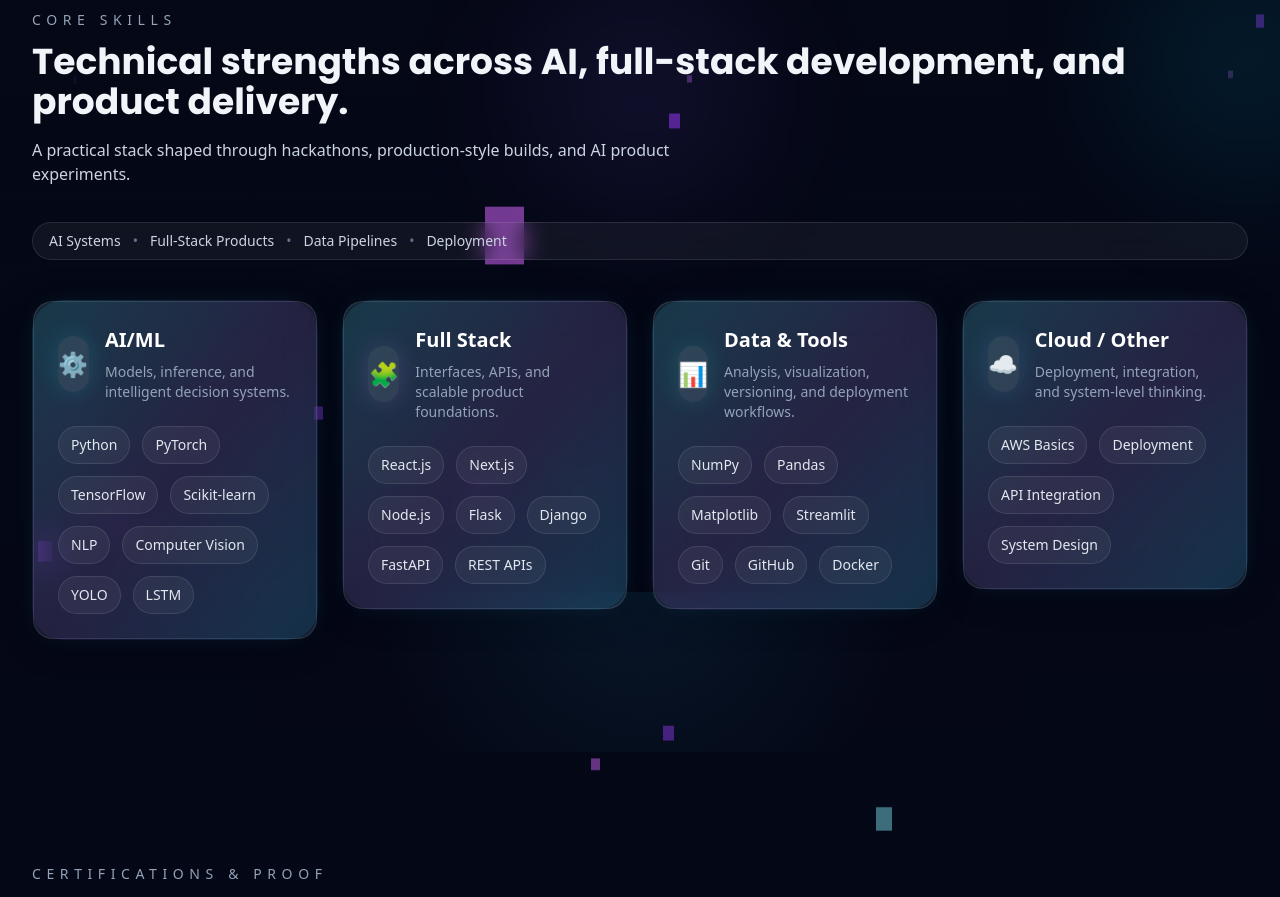
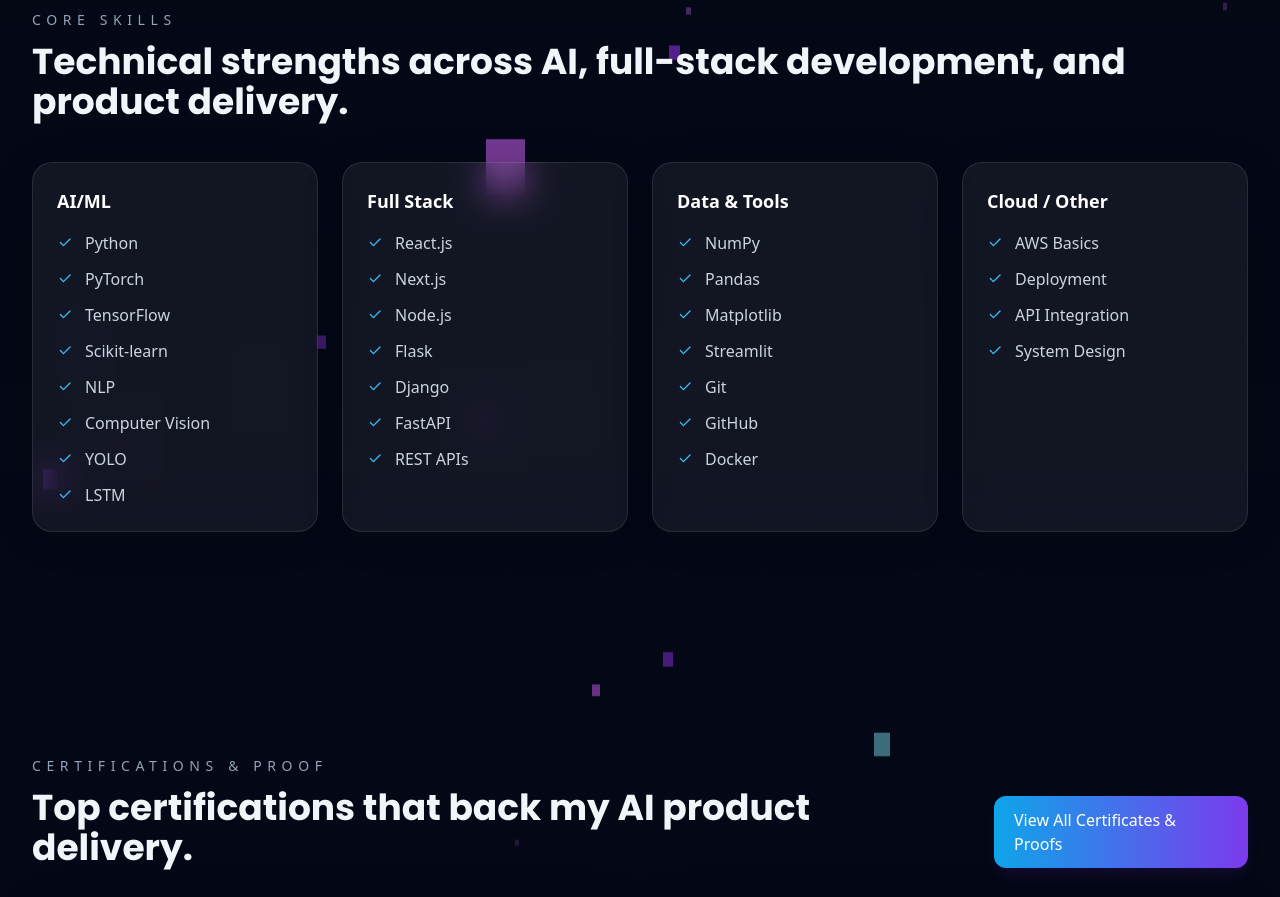
Before and after one commit to sarthaksinghaniya/My-Portfolio, a React (Vite) app: page / in a window 1280 px wide. Shown: the part 7536-8433 px from the top of the page. Built offline with nearby package versions, Linux system fonts and the light colour scheme.

Commit message:
Commit current portfolio updates

```diff
--- a/package.json
+++ b/package.json
@@ -12,6 +12,7 @@
     "@react-three/drei": "^9.121.3",
     "@react-three/fiber": "^8.16.1",
     "framer-motion": "^11.2.10",
+    "lucide-react": "^1.11.0",
     "netlify-cli": "^23.13.0",
     "react": "^18.3.1",
     "react-dom": "^18.3.1",
--- a/src/components/Skills.jsx
+++ b/src/components/Skills.jsx
@@ -2,104 +2,40 @@
 import { skills } from '../data/content'
 import { motion } from 'framer-motion'
 
-const categoryInfo = {
-  'AI/ML': {
-    icon: '⚙️',
-    color: '#22d3ee',
-    glow: 'rgba(34,211,238,0.18)',
-    description: 'Models, inference, and intelligent decision systems.'
-  },
-  'Full Stack': {
-    icon: '🧩',
-    color: '#c084fc',
-    glow: 'rgba(192,132,252,0.18)',
-    description: 'Interfaces, APIs, and scalable product foundations.'
-  },
-  'Data & Tools': {
-    icon: '📊',
-    color: '#2dd4bf',
-    glow: 'rgba(45,212,191,0.18)',
-    description: 'Analysis, visualization, versioning, and deployment workflows.'
-  },
-  'Cloud / Other': {
-    icon: '☁️',
-    color: '#60a5fa',
-    glow: 'rgba(96,165,250,0.18)',
-    description: 'Deployment, integration, and system-level thinking.'
-  }
-}
-
 export default function Skills() {
   return (
-    <section id="skills" className="section relative overflow-hidden">
-      <div className="absolute -right-24 top-8 h-64 w-64 rounded-full bg-cyan-500/10 blur-3xl" />
-      <div className="absolute left-1/2 top-20 h-56 w-56 -translate-x-1/2 rounded-full bg-violet-500/10 blur-3xl" />
-      <div className="absolute inset-x-0 bottom-0 h-40 bg-[radial-gradient(circle_at_top,_rgba(56,189,248,0.08),_transparent_40%)]" />
-
-      <div className="container relative">
-        <div className="flex flex-col gap-4">
+    <section id="skills" className="section">
+      <div className="container">
+        <div className="flex flex-col gap-4 md:flex-row md:items-end md:justify-between">
           <div>
             <p className="text-sm uppercase tracking-[0.4em] text-slate-400">Core Skills</p>
             <h2 className="h2 mt-3">Technical strengths across AI, full-stack development, and product delivery.</h2>
-            <p className="mt-4 max-w-2xl text-slate-300">A practical stack shaped through hackathons, production-style builds, and AI product experiments.</p>
-          </div>
-
-          <div className="mt-5 inline-flex flex-wrap items-center gap-3 rounded-full border border-white/10 bg-white/5 px-4 py-2 text-sm text-slate-300 shadow-slate-950/20 backdrop-blur-md">
-            <span>AI Systems</span>
-            <span className="text-slate-500">•</span>
-            <span>Full-Stack Products</span>
-            <span className="text-slate-500">•</span>
-            <span>Data Pipelines</span>
-            <span className="text-slate-500">•</span>
-            <span>Deployment</span>
           </div>
         </div>
 
-        <div className="mt-10 grid gap-6 grid-cols-1 sm:grid-cols-2 xl:grid-cols-4">
-          {Object.entries(skills).map(([category, items], index) => {
-            const info = categoryInfo[category]
-            return (
+        <div className="mt-10 grid gap-6 md:grid-cols-2 xl:grid-cols-4">
+          {Object.entries(skills).map(([category, items], index) => (
             <motion.div
               key={category}
-                initial={{ opacity: 0, y: 24 }}
+              initial={{ opacity: 0, y: 20 }}
               whileInView={{ opacity: 1, y: 0 }}
-                whileHover={{ y: -6 }}
-                viewport={{ once: true, amount: 0.2 }}
-                transition={{ duration: 0.35, delay: index * 0.06 }}
-                className="group"
+              viewport={{ once: true, amount: 0.25 }}
+              transition={{ duration: 0.45, delay: index * 0.06 }}
+              className="glass rounded-[28px] border border-white/10 p-6"
             >
-                <div className="rounded-[32px] p-[1px] bg-gradient-to-br from-cyan-400/20 via-violet-500/15 to-sky-500/20 shadow-[0_0_20px_rgba(56,189,248,0.08)] transition-all duration-300 group-hover:shadow-[0_0_30px_rgba(56,189,248,0.18)]">
-                  <div className="glass rounded-[32px] border border-white/10 bg-slate-950/80 p-6 transition duration-300 group-hover:border-white/20">
-                    <div className="flex items-start justify-between gap-4">
-                      <div className="flex items-center gap-4">
-                        <span
-                          className="grid h-14 w-14 place-items-center rounded-2xl text-2xl shadow-[0_0_20px_rgba(255,255,255,0.08)]"
-                          style={{ backgroundColor: 'rgba(255,255,255,0.08)', color: info.color, boxShadow: `0 0 24px ${info.glow}` }}
-                        >
-                          {info.icon}
-                        </span>
-                        <div>
-                          <h3 className="text-xl font-semibold text-white">{category}</h3>
-                          <p className="mt-2 max-w-sm text-sm text-slate-400">{info.description}</p>
+              <h3 className="text-lg font-semibold text-white">{category}</h3>
+              <div className="mt-4 space-y-3 text-slate-300">
+                {items.map((skill) => (
+                  <div key={skill} className="flex items-start gap-3">
+                    <svg className="mt-1 h-4 w-4 flex-shrink-0 text-sky-400" viewBox="0 0 24 24" fill="currentColor" aria-hidden="true">
+                      <path d="M20.285 6.709a1 1 0 0 0-1.414-1.418l-9.192 9.2-3.833-3.834a1 1 0 0 0-1.415 1.414l4.54 4.54a1 1 0 0 0 1.414 0l9.9-9.902z" />
+                    </svg>
+                    <span>{skill}</span>
                   </div>
-                      </div>
-                    </div>
-
-                    <div className="mt-6 flex flex-wrap gap-3">
-                      {items.map((skill) => (
-                        <span
-                          key={skill}
-                          className="rounded-full border border-white/10 bg-white/5 px-3 py-2 text-sm text-slate-200 transition duration-300 hover:bg-white/10 hover:text-white"
-                        >
-                          {skill}
-                        </span>
                 ))}
               </div>
-                  </div>
-                </div>
             </motion.div>
-            )
-          })}
+          ))}
         </div>
       </div>
     </section>
```
Also changed, not shown: 1 other file (tests, documents, lock files or other folders). Lines whose indentation alone changed are shown as unchanged.
